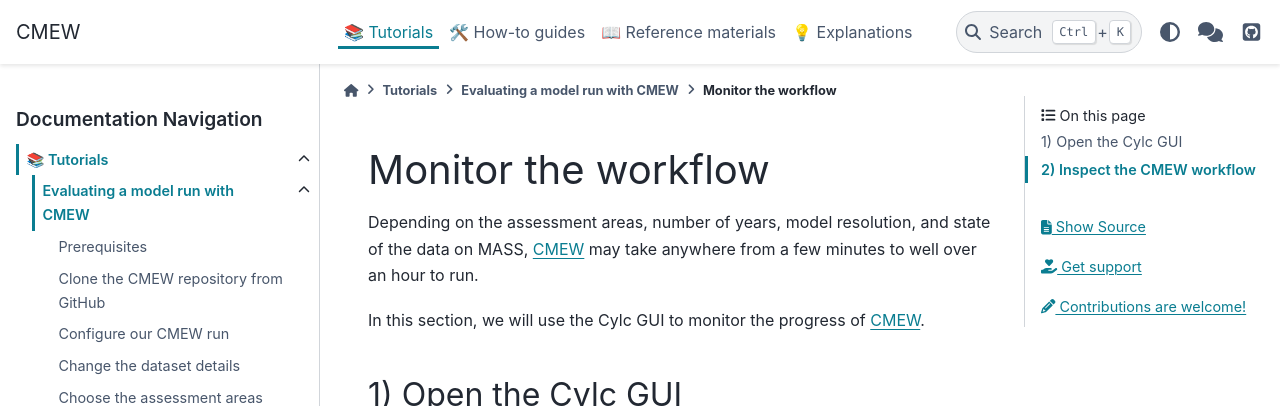
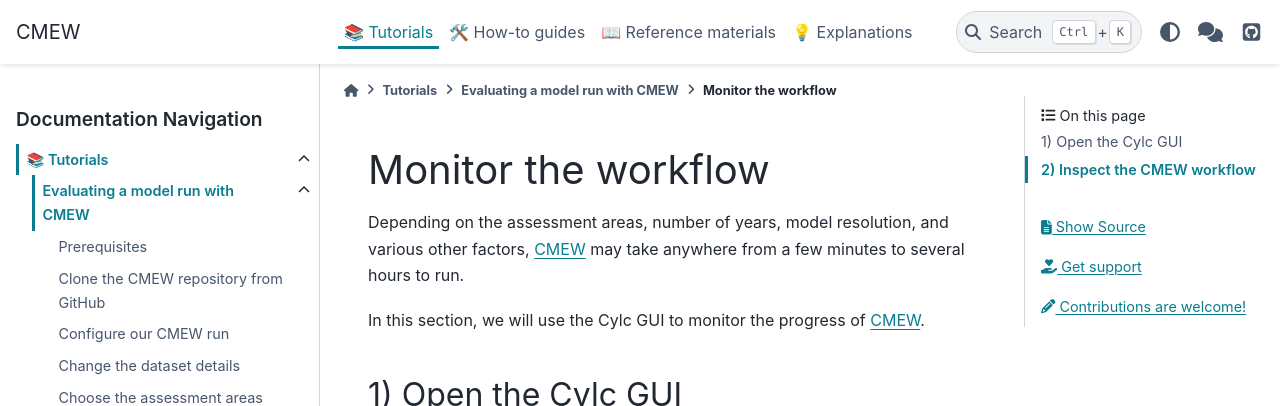
Before and after one commit to MetOffice/CMEW, a Sphinx documentation site: the page built from doc/source/tutorials/cloning_running_cmew/tutorial_part_6.rst, in a window 1280 px wide and 900 px high. Shown: the top 406 px of the window. Built offline with Sphinx 7.4.7 and the PyData theme 0.15.4, drawn with Linux system fonts in a browser that asks for light colours.

Commit message:
tweak wording to avoid MASS

```diff
--- a/doc/source/tutorials/cloning_running_cmew/tutorial_part_6.rst
+++ b/doc/source/tutorials/cloning_running_cmew/tutorial_part_6.rst
@@ -5,8 +5,8 @@ Monitor the workflow
 --------------------
 
 Depending on the assessment areas, number of years,
-model resolution, and state of the data on MASS,
-|CMEW| may take anywhere from a few minutes to well over an hour to run.
+model resolution, and various other factors,
+|CMEW| may take anywhere from a few minutes to several hours to run.
 
 In this section, we will use the Cylc GUI to monitor the progress of |CMEW|.
 
```
